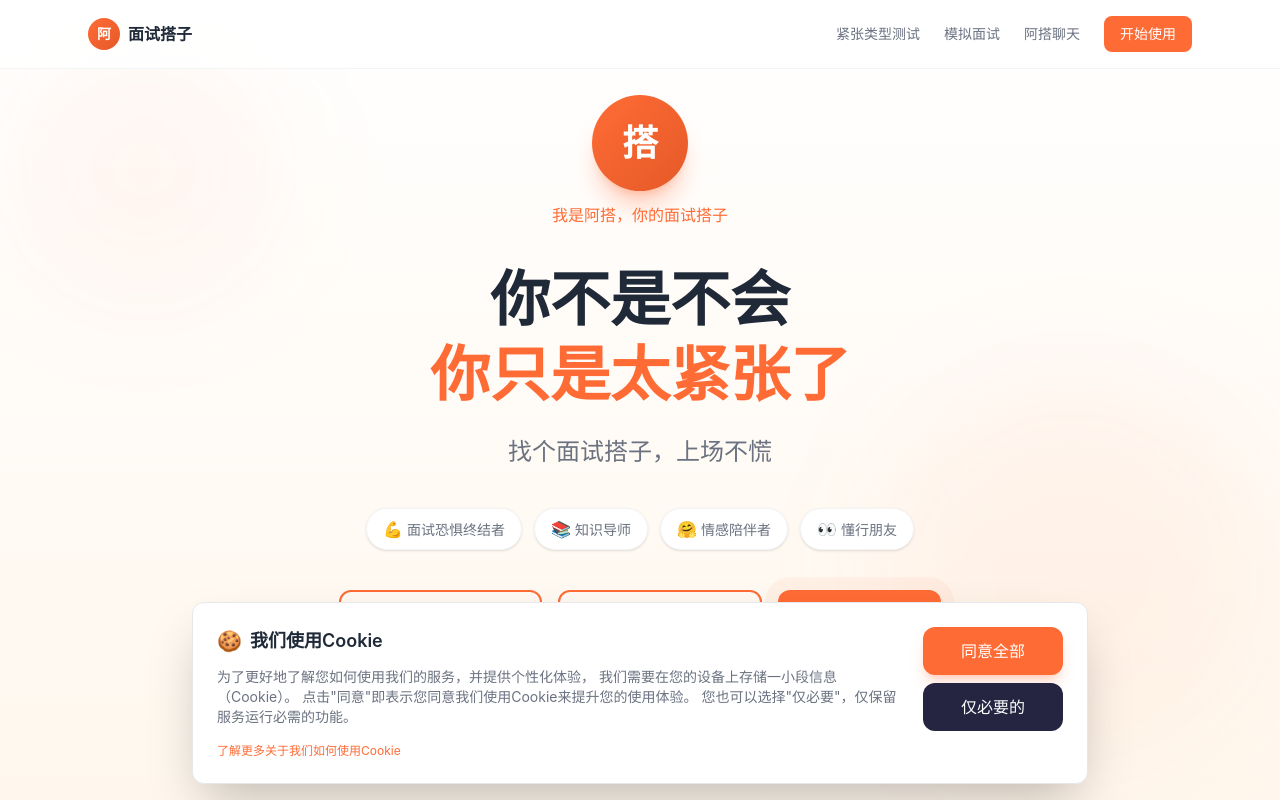
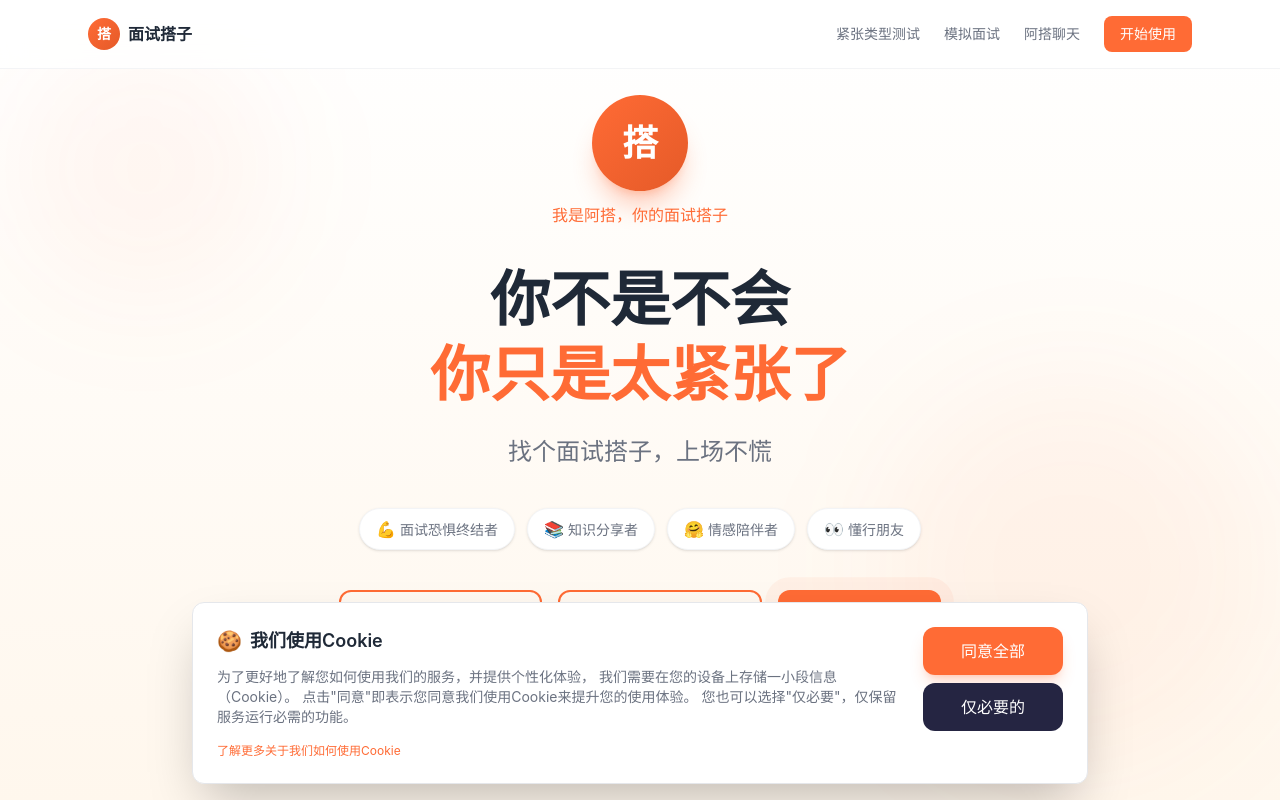
Before and after one commit to seller-mind/mianshidazi, a Next.js app: page / in a window 1280 px wide. Shown: the top 800 px of the page. Built offline with nearby package versions, Linux system fonts and the light colour scheme.

Commit message:
导航栏阿→搭，知识导师→知识分享者

```diff
--- a/src/app/page.tsx
+++ b/src/app/page.tsx
@@ -19,7 +19,7 @@ export default function HomePage() {
         <div className="max-w-6xl mx-auto px-6 py-4 flex items-center justify-between">
           <Link href="/" className="flex items-center gap-2">
             <div className="w-8 h-8 rounded-full bg-gradient-to-br from-[#FF6B35] to-[#E55A28] flex items-center justify-center text-white font-bold text-sm">
-              阿
+              搭
             </div>
             <span className="font-semibold text-[#1F2937] dark:text-white">面试搭子</span>
           </Link>
--- a/src/components/landing/HeroSection.tsx
+++ b/src/components/landing/HeroSection.tsx
@@ -37,7 +37,7 @@ export function HeroSection() {
         <div className="grid grid-cols-2 gap-2 mb-6 md:mb-10 md:flex md:flex-wrap md:justify-center md:gap-3">
           {[
             { emoji: '💪', text: '面试恐惧终结者' },
-            { emoji: '📚', text: '知识导师' },
+            { emoji: '📚', text: '知识分享者' },
             { emoji: '🤗', text: '情感陪伴者' },
             { emoji: '👀', text: '懂行朋友' },
           ].map((item) => (
```
